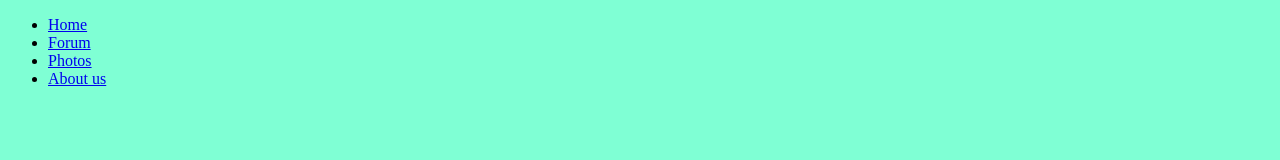
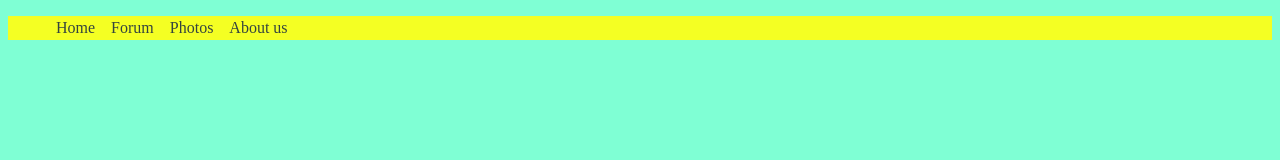
Before and after one commit to Tejas-Jogdand/HTML-CSS-MiniProjects, a plain HTML site: page Navigation Bar/index.html in a window 1280 px wide. Drawn offline with Linux system fonts and the light colour scheme.

Commit message:
Some css in nav

```diff
--- a/Navigation Bar/index.html
+++ b/Navigation Bar/index.html
@@ -9,7 +9,7 @@
 </head>
 <body>
     <header>
-        <nav>
+        <nav class="navbar">
             <ul>
                 <li><a href="#">Home</a></li>
                 <li><a href="#">Forum</a></li>
--- a/Navigation Bar/style.css
+++ b/Navigation Bar/style.css
@@ -1,3 +1,19 @@
 html{
     background-color: aquamarine;
 }
+.navbar{
+    background-color: rgb(244, 255, 35);
+}
+.navbar ul{
+    overflow: auto;
+}
+.navbar li{
+    list-style-type: none;
+    float:left;
+    margin: 3px 3px;
+}
+.navbar li a{
+    text-decoration:none;
+    padding: 5px 5px;
+    color:rgb(52, 68, 63);
+}
```
